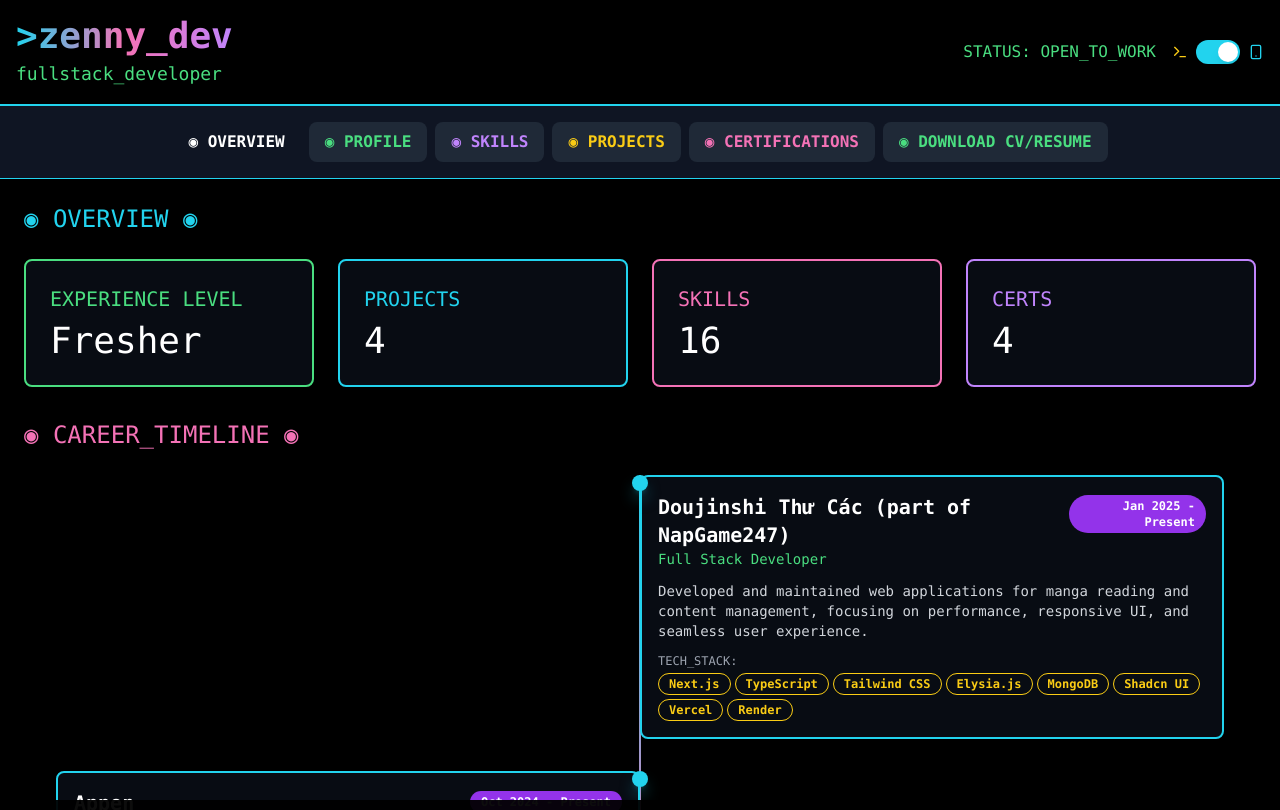
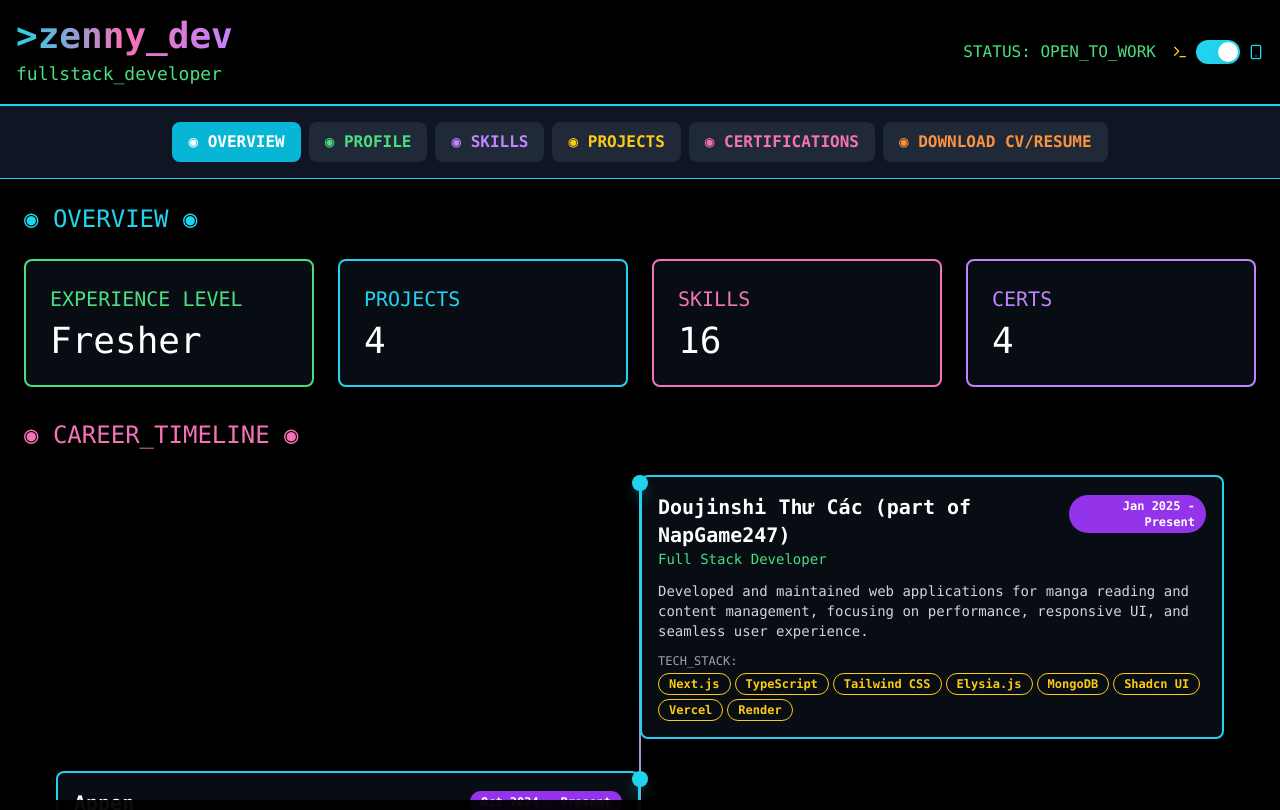
Before and after one commit to ZennyFZ/zenny_dev, a Next.js app: page / in a window 1280 px wide. Shown: the top 810 px of the page. Built offline with nearby package versions, Linux system fonts and the light colour scheme.

Commit message:
fix tailwindcss

```diff
--- a/components/navigation.tsx
+++ b/components/navigation.tsx
@@ -7,6 +7,23 @@ import { useContext } from "react";
 
 export function Navigation() {
   const { currentView, setCurrentView } = useContext(RootContext)!;
+  const bgColorVariants = {
+    cyan: "bg-cyan-500",
+    green: "bg-green-500",
+    purple: "bg-purple-500",
+    yellow: "bg-yellow-500",
+    pink: "bg-pink-500",
+    orange: "bg-orange-500",
+  };
+
+  const textColorVariants = {
+    cyan: "text-cyan-400",
+    green: "text-green-400",
+    purple: "text-purple-400",
+    yellow: "text-yellow-400",
+    pink: "text-pink-400",
+    orange: "text-orange-400",
+  };
 
   return (
     <div className="hidden md:block bg-gray-900/90 border-b border-cyan-400 p-4">
@@ -24,8 +41,20 @@ export function Navigation() {
             className={`text-sm md:text-base font-mono font-semibold px-4 py-2 rounded-lg transition-colors
               ${
                 currentView === item.key
-                  ? `bg-${item.color}-500 text-white`
-                  : `bg-gray-800 text-${item.color}-400 hover:bg-${item.color}-600`
+                  ? `${
+                      bgColorVariants[
+                        item.color as keyof typeof bgColorVariants
+                      ]
+                    } text-white hover:${
+                      bgColorVariants[
+                        item.color as keyof typeof bgColorVariants
+                      ]
+                    }`
+                  : `bg-gray-800 ${
+                      textColorVariants[
+                        item.color as keyof typeof textColorVariants
+                      ]
+                    }`
               }
             `}
           >
```
